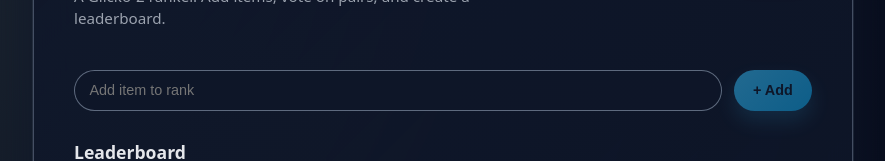
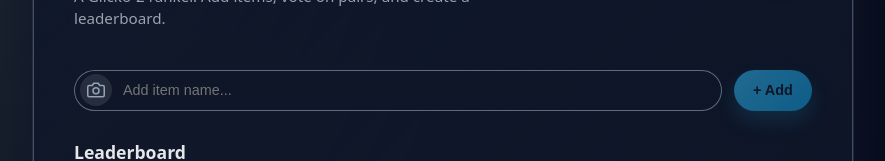
Before and after one commit to 1ghao/rankinator, a React (Vite) app: page / in a window 1280 px wide. Shown: the part 146-307 px from the top of the page, without its empty margins (197-1082 px from the left). Built offline with nearby package versions, Linux system fonts and the light colour scheme.

Commit message:
add images support

```diff
--- a/src/App.tsx
+++ b/src/App.tsx
@@ -1,8 +1,9 @@
-import { useState, useEffect, useCallback, useRef } from "react";
+import React, { useState, useEffect, useCallback, useRef } from "react";
 import { v4 as uuidv4 } from "uuid";
 import type { RankedItem } from "./types";
 import { processMatch } from "./utils/rankingSystem";
 import { getNextMatchup } from "./utils/matchmaking";
+import { compressImages } from "./utils/imageUtils";
 
 // ---- shared hooks ----
 function useLocalStorageState<T>(key: string, initialValue: T) {
@@ -279,24 +280,109 @@ const emptyStateStyle: React.CSSProperties = {
 
 // ---- subcomponents ----
 type InputSectionProps = {
-  value: string;
-  onChange: (v: string) => void;
+  textValue: string;
+  onTextChange: (v: string) => void;
+  imageValue: string | null;
+  onImageChange: (v: string | null) => void;
   onSubmit: () => void;
 };
 
-function InputSection({ value, onChange, onSubmit }: InputSectionProps) {
-  const disabled = !value.trim();
+function InputSection({
+  textValue,
+  onTextChange,
+  imageValue,
+  onImageChange,
+  onSubmit,
+}: InputSectionProps) {
+  const fileInputRef = useRef<HTMLInputElement>(null);
+  const disabled = !textValue.trim();
+
+  const handleFileSelect = async (e: React.ChangeEvent<HTMLInputElement>) => {
+    if (e.target.files && e.target.files[0]) {
+      try {
+        const compressed = await compressImages(e.target.files[0]);
+        onImageChange(compressed);
+      } catch (err) {
+        console.error("Image processing failed", err);
+      }
+    }
+  };
 
   return (
     <>
       <div style={inputRowStyle}>
         <input
-          style={inputStyle}
-          value={value}
-          onChange={(e) => onChange(e.target.value)}
-          placeholder="Add item to rank"
-          onKeyDown={(e) => e.key === "Enter" && !disabled && onSubmit()}
+          type="file"
+          accept="image/*"
+          ref={fileInputRef}
+          style={{ display: "none" }}
+          onChange={handleFileSelect}
         />
+        <div style={{ position: "relative", flex: 1, display: "flex" }}>
+          <button
+            onClick={() => fileInputRef.current?.click()}
+            style={{
+              position: "absolute",
+              left: "6px",
+              top: "50%",
+              transform: "translateY(-50%)",
+              width: "32px",
+              height: "32px",
+              border: "none",
+              borderRadius: "50%",
+              cursor: "pointer",
+              background: imageValue
+                ? `url(${imageValue}) center/cover`
+                : "rgba(255,255,255,0.1)",
+              color: imageValue ? "transparent" : "#94a3b8",
+              display: "flex",
+              alignItems: "center",
+              justifyContent: "center",
+              padding: 0,
+              fontSize: "1.2rem",
+              textAlign: "center",
+              lineHeight: 0,
+              transition: "background 0.2s, color 0.2s",
+            }}
+            onMouseEnter={(e) => {
+              if (!imageValue) {
+                e.currentTarget.style.background = "rgba(255,255,255,0.2)";
+                e.currentTarget.style.color = "#e2e8f0";
+              }
+            }}
+            onMouseLeave={(e) => {
+              if (!imageValue) {
+                e.currentTarget.style.background = "rgba(255,255,255,0.1)";
+                e.currentTarget.style.color = "#94a3b8";
+              }
+            }}
+            title="Add image"
+          >
+            {!imageValue && (
+              <svg
+                width="18"
+                height="18"
+                viewBox="0 0 24 24"
+                fill="none"
+                stroke="currentColor"
+                strokeWidth="2"
+                strokeLinecap="round"
+                strokeLinejoin="round"
+              >
+                <path d="M23 19a2 2 0 0 1-2 2H3a2 2 0 0 1-2-2V8a2 2 0 0 1 2-2h4l2-3h6l2 3h4a2 2 0 0 1 2 2z" />
+                <circle cx="12" cy="13" r="4" />
+              </svg>
+            )}
+          </button>
+
+          <input
+            style={{ ...inputStyle, paddingLeft: "48px" }}
+            value={textValue}
+            onChange={(e) => onTextChange(e.target.value)}
+            placeholder="Add item name..."
+            onKeyDown={(e) => e.key === "Enter" && !disabled && onSubmit()}
+          />
+        </div>
         <button
           onClick={onSubmit}
           disabled={disabled}
@@ -309,6 +395,31 @@ function InputSection({ value, onChange, onSubmit }: InputSectionProps) {
           + Add
         </button>
       </div>
+      {imageValue ? (
+        <div
+          style={{
+            ...helperTextStyle,
+            display: "flex",
+            alignItems: "center",
+            gap: "10px",
+          }}
+        >
+          <span style={{ color: "#38bdf8" }}>✓ Image attached</span>
+          <button
+            onClick={() => onImageChange(null)}
+            style={{
+              background: "none",
+              border: "none",
+              color: "#f97373",
+              cursor: "pointer",
+              fontSize: "0.8rem",
+              textDecoration: "underline",
+            }}
+          >
+            Remove image
+          </button>
+        </div>
+      ) : null}
     </>
   );
 }
@@ -364,6 +475,34 @@ function VotingSection({
     return base;
   };
 
+  const renderCardContent = (item: RankedItem) => (
+    <>
+      {item.image ? (
+        <div
+          style={{
+            width: "100%",
+            height: "140px",
+            marginBottom: "1rem",
+            borderRadius: "12px",
+            background: `url(${item.image}) center center / cover no-repeat`,
+            boxShadow: "inset 0 0 0 1px rgba(255,255,255,0.1)",
+          }}
+        />
+      ) : null}
+
+      <div
+        style={{
+          fontWeight: "bold",
+          fontSize: "1.3rem",
+          marginBottom: "0.5rem",
+        }}
+      >
+        {item.name}
+      </div>
+      <div style={subTextStyle}>Rating {Math.round(item.rating)}</div>
+    </>
+  );
+
   const kbdStyle: React.CSSProperties = {
     display: "inline-block",
     padding: "2px 6px",
@@ -405,7 +544,7 @@ function VotingSection({
           onMouseEnter={() => setHovered("left")}
           onMouseLeave={() => setHovered(null)}
         >
-          {pair[0].name}
+          {renderCardContent(pair[0])}
           <div style={subTextStyle}>
             Rating {Math.round(pair[0].rating)} · {pair[0].matches} matches
           </div>
@@ -437,7 +576,7 @@ function VotingSection({
           onMouseEnter={() => setHovered("right")}
           onMouseLeave={() => setHovered(null)}
         >
-          {pair[1].name}
+          {renderCardContent(pair[1])}
           <div style={subTextStyle}>
             Rating {Math.round(pair[1].rating)} · {pair[1].matches} matches
           </div>
@@ -489,10 +628,25 @@ function Leaderboard({ items, onDelete }: LeaderboardProps) {
             key={item.id}
             style={index === 0 ? leaderboardTopStyle : leaderboardItemStyle}
           >
-            <span style={{ display: "flex", alignItems: "center" }}>
+            <span style={{ display: "flex", alignItems: "center", flex: 1 }}>
               <span style={index === 0 ? rankBadgeTopStyle : rankBadgeStyle}>
                 #{index + 1}
               </span>
+
+              {item.image && (
+                <div
+                  style={{
+                    width: "24px",
+                    height: "24px",
+                    borderRadius: "50%",
+                    backgroundImage: `url(${item.image})`,
+                    backgroundSize: "cover",
+                    marginRight: "10px",
+                    border: "1px solid rgba(255,255,255,0.2)",
+                  }}
+                />
+              )}
+
               {item.name}
             </span>
 
@@ -532,6 +686,7 @@ type ExitAnimation = "left" | "right" | "draw" | "skip" | null;
 // ---- main app ----
 function App() {
   const [newItemName, setNewItemName] = useState("");
+  const [newImageName, setNewImageName] = useState<string | null>(null);
   const [exitDirection, setExitDirection] = useState<ExitAnimation>(null);
 
   const fileInputRef = useRef<HTMLInputElement>(null);
@@ -627,6 +782,7 @@ function App() {
     const newItem: RankedItem = {
       id: uuidv4(),
       name: newItemName.trim(),
+      image: newImageName || undefined,
       rating: 1500,
       rd: 350,
       vol: 0.06,
@@ -637,6 +793,7 @@ function App() {
 
     setItems(updatedItems);
     setNewItemName("");
+    setNewImageName(null);
 
     if (!currentPair) {
       const nextPair = tryGetNextPair(updatedItems);
@@ -804,8 +961,10 @@ function App() {
         </header>
 
         <InputSection
-          value={newItemName}
-          onChange={setNewItemName}
+          textValue={newItemName}
+          onTextChange={setNewItemName}
+          imageValue={newImageName}
+          onImageChange={setNewImageName}
           onSubmit={handleAddItem}
         />
 
```
